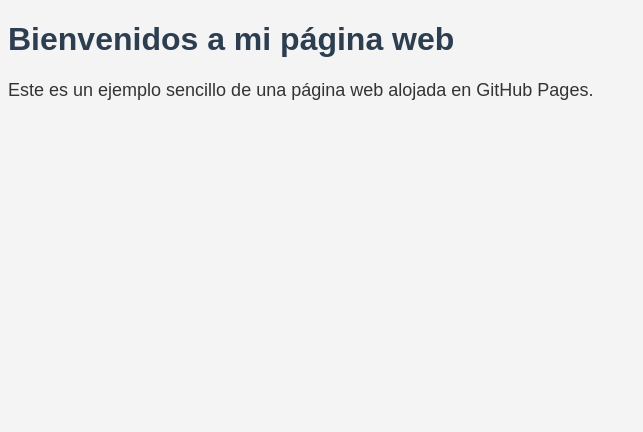
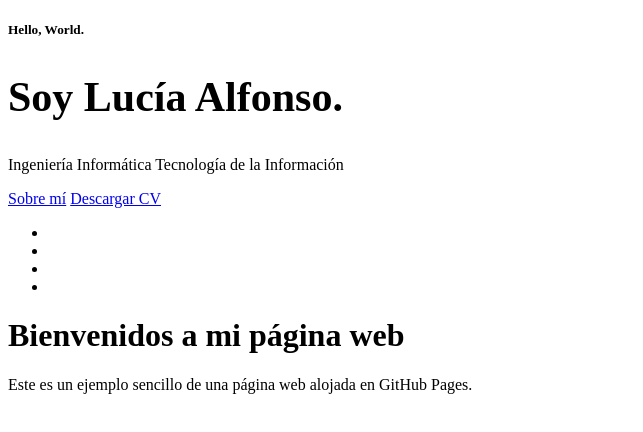
Before and after one commit to NoeliaOwo/undertale, a plain HTML site: page index.html in a window 1280 px wide. Shown: the whole page, without its empty margins (0-643 px from the left). Drawn offline with Linux system fonts and the light colour scheme.

Commit message:
Update index.html

```diff
--- a/index.html
+++ b/index.html
@@ -1,22 +1,45 @@
 <!DOCTYPE html>
 <html lang="es">
 <head>
-    <meta charset="UTF-8">
-    <meta name="viewport" content="width=device-width, initial-scale=1.0">
-    <title>Mi Página Web</title>
-    <style>
-        body {
-            font-family: Arial, sans-serif;
-            background-color: #f4f4f4;
-            color: #333;
-        }
-        h1 {
-            color: #2c3e50;
-        }
-        p {
-            font-size: 18px;
-        }
-    </style>
+<section id="intro">
+        <div class="intro-overlay">
+            <div class="background-container">
+                <div class="stars"></div>
+                <div class="twinkling"></div>
+                <div class="clouds"></div>
+            </div>
+        </div>
+        <div class="intro-content">
+            <div class="row">
+                <div class="col-twelve">
+                    <h5>Hello, World.</h5>
+                    <h1 style="font-size: 42px;">Soy Lucía Alfonso.</h1>
+                    <p class="intro-position">
+                        <span>Ingeniería Informática</span>
+                        <span>Tecnología de la Información</span>
+                    </p>
+                    <a class="button stroke smoothscroll" href="#about" title="">Sobre mí</a>
+                    <a dowload="" href="images/CurriculumVitae2020.pdf" title="Descargar CV" target="_blank" class="button stroke">Descargar CV</a>
+          </div>
+        </div>
+      </div>
+      <!-- /intro-content -->
+      <ul class="intro-social">
+        <li>
+          <a href="https://www.linkedin.com/in/luc%C3%ADa-alfonso-garc%C3%ADa-b86981144/" target="_blank"><i class="fa fa-linkedin"></i></a>
+                    </li>
+                    <li>
+                        <a href="https://github.com/luciaagarcia" target="_blank"><i class="fa fa-github"></i></a>
+                    </li>
+                    <li>
+                        <a href="https://twitter.com/lucia_agarcia" target="_blank"><i class="fa fa-twitter"></i></a>
+                    </li>
+                    <li>
+                        <a href="https://www.instagram.com/lucia_agarcia/" target="_blank"><i class="fa fa-instagram"></i></a>
+                    </li>
+                    </ul>
+                    <!-- /intro-social -->
+    </section>
 </head>
 <body>
     <h1>Bienvenidos a mi página web</h1>
```
